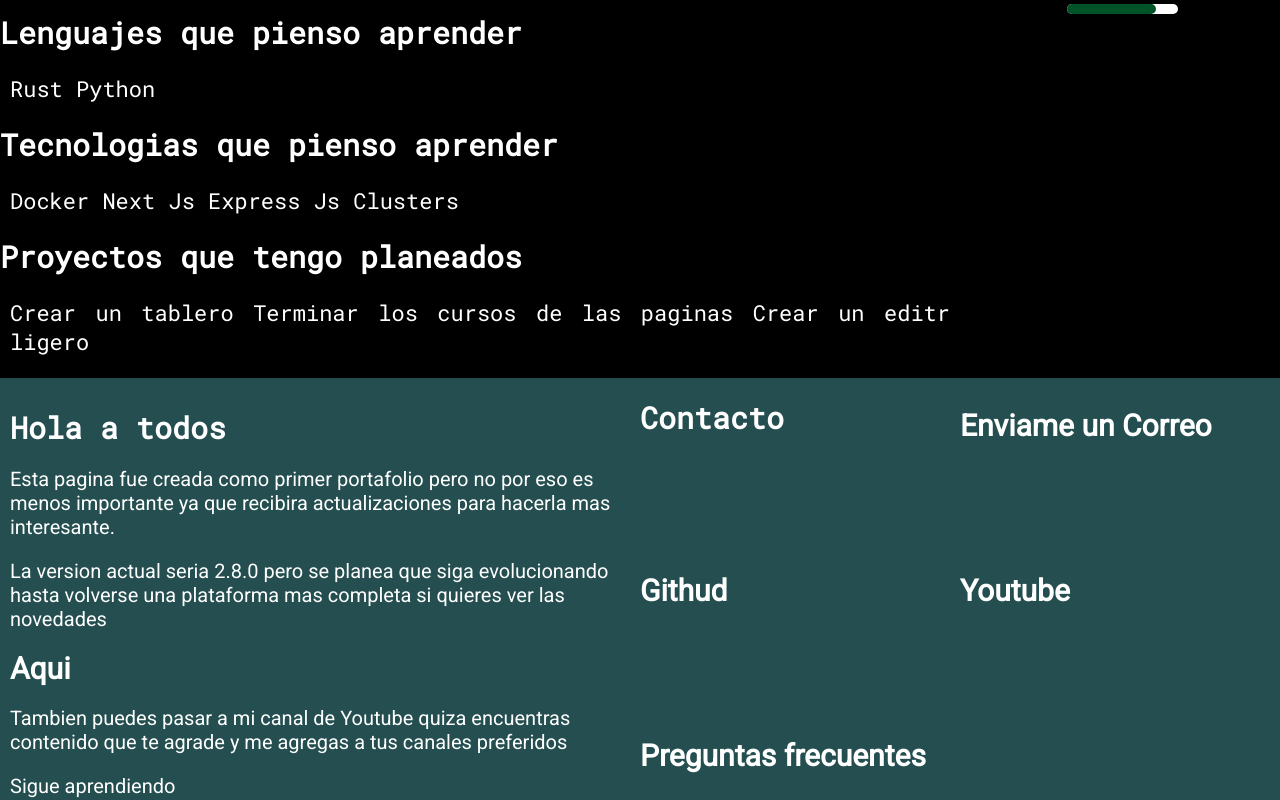
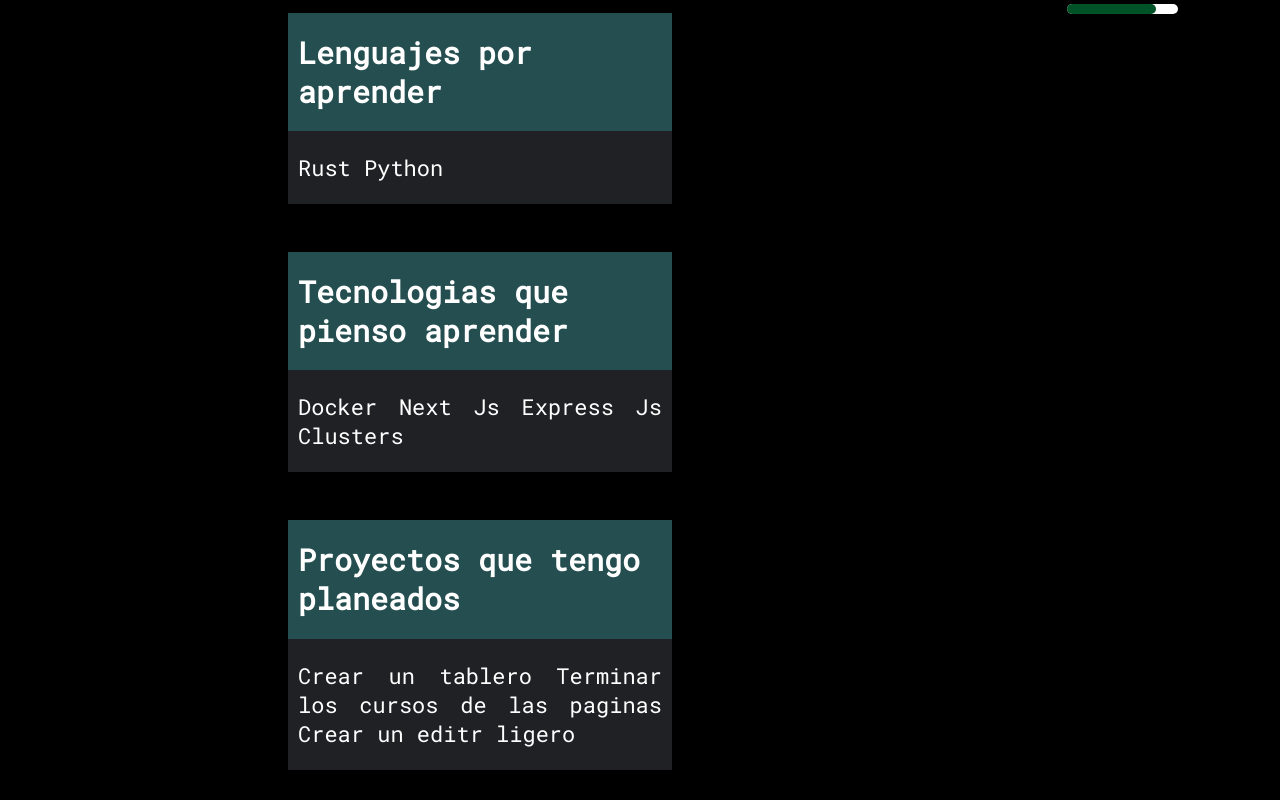
Before and after one commit to SteveBartmoss/steveapp, a React (Create React App) app: page /steve in a window 1280 px wide. Shown: the part 3180-3980 px from the top of the page. Built offline with nearby package versions, Linux system fonts and the light colour scheme.

Commit message:
add new content for the steve page

```diff
--- a/src/pages/Steve.jsx
+++ b/src/pages/Steve.jsx
@@ -144,26 +144,52 @@ function Steve() {
                             </BackExp>
                         </Paper>
                     </Expositor>
-                    <h1 className="title1">Lenguajes que pienso aprender</h1>
+
+                    <Expositor>
+                        <Paper>
+                            <TitleExp>
+                                <h1 className="title1">Lenguajes por aprender</h1>
+                            </TitleExp>
+                            <BackExp>
                                 <p className="content-curso">
                                     Rust
                                     Python
                                 </p>
+                            </BackExp>
+                        </Paper>
+                    </Expositor>
 
+                    <Expositor>
+                        <Paper>
+                            <TitleExp>
                                 <h1 className="title1">Tecnologias que pienso aprender</h1>
+                            </TitleExp>
+                            <BackExp>
                                 <p className="content-curso">
                                     Docker
                                     Next Js
                                     Express Js
                                     Clusters
                                 </p>
+                            </BackExp>
+                        </Paper>
+                    </Expositor>
 
+                    <Expositor>
+                        <Paper>
+                            <TitleExp>
                                 <h1 className="title1">Proyectos que tengo planeados</h1>
+                            </TitleExp>
+                            <BackExp>
                                 <p className="content-curso">
                                     Crear un tablero
                                     Terminar los cursos de las paginas
                                     Crear un editr ligero
                                 </p>
+                            </BackExp>
+                        </Paper>
+                    </Expositor>
+
                 </div>
                 <div>
                     <Expositor>
```
Lines whose indentation alone changed are shown as unchanged.
